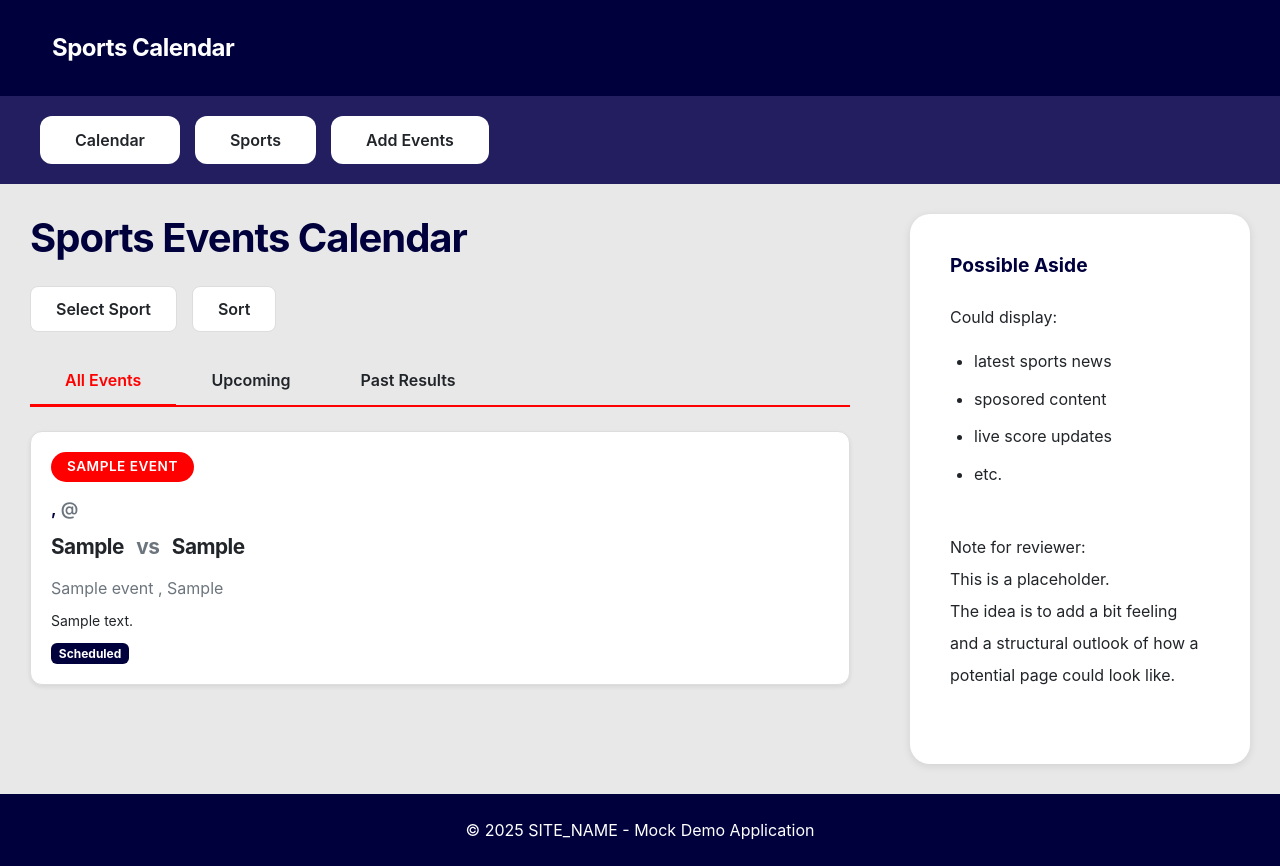
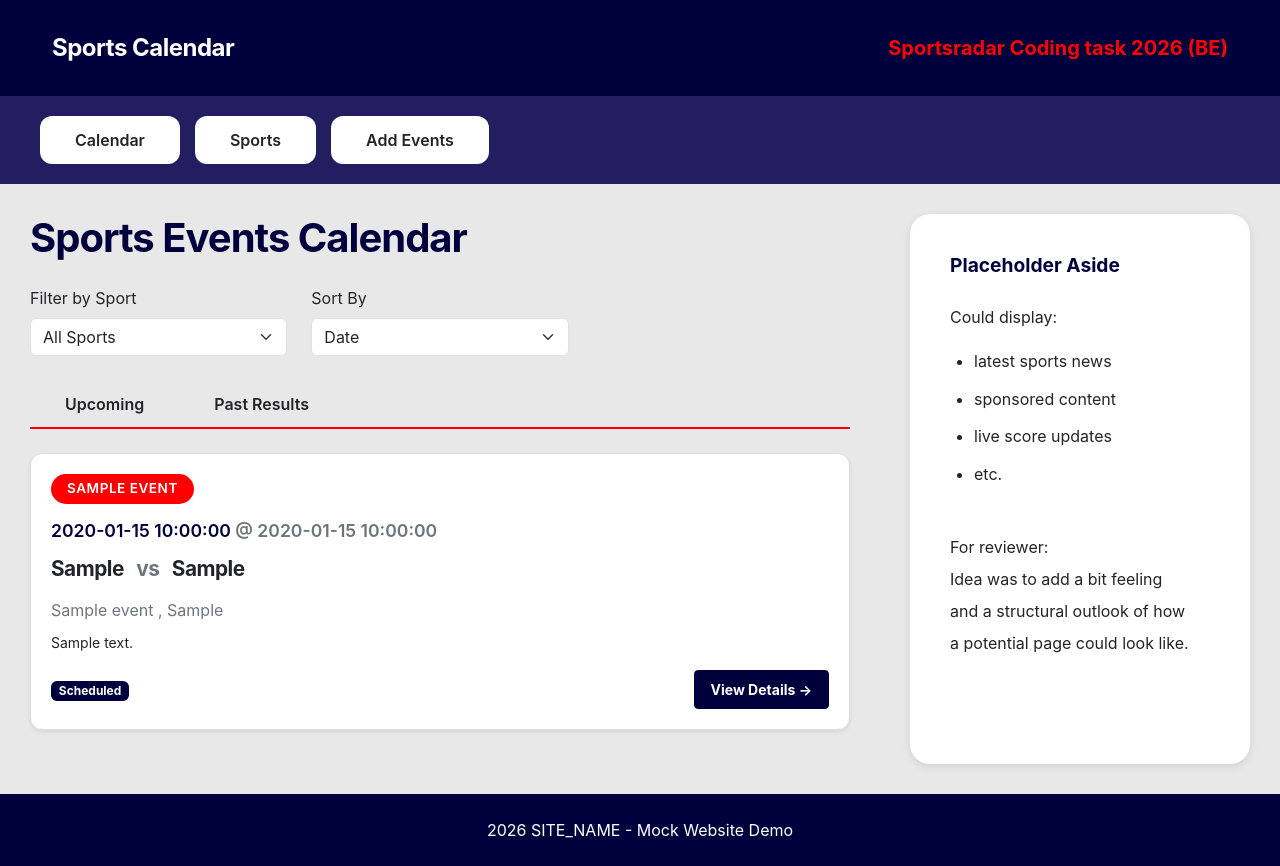
Before and after one commit to Karri6/Sportsradar, a PHP site: template www/templates/calendar.php in a window 1280 px wide. Run offline with PHP 8.4, Linux system fonts and the light colour scheme; the template is opened without the code that fills it: most values are stand-ins (such as "Sample title", 1, 10 or a date in 2020); data that the repository does not hold is empty; some libraries are stand-ins or nearby versions.

Commit message:
Update main view elements

```diff
--- a/www/templates/calendar.php
+++ b/www/templates/calendar.php
@@ -3,28 +3,38 @@
     <div class="events-section">
         <h1 class="mb-4">Sports Events Calendar</h1>
 
-        <div class="filter-buttons mb-4">
-            <button class="filter-btn" onclick="alert('Select Sport filter - functionality to be implemented')">
-                Select Sport
-            </button>
-            <button class="filter-btn" onclick="alert('Sort filter - functionality to be implemented')">
-                Sort
-            </button>
+        <!-- Filter and Sort Controls -->
+        <div class="row mb-4">
+            <div class="col-md-4">
+                <label for="sportFilter" class="form-label">Filter by Sport</label>
+                <select id="sportFilter" class="form-select" onchange="applyFilters()">
+                    <option value="">All Sports</option>
+                    <?php foreach ($sports as $sport): ?>
+                        <option value="<?php echo $sport['sport_id']; ?>"
+                            <?php echo ($currentSport == $sport['sport_id']) ? 'selected' : ''; ?>>
+                            <?php echo htmlspecialchars($sport['name']); ?>
+                        </option>
+                    <?php endforeach; ?>
+                </select>
+            </div>
+            <div class="col-md-4">
+                <label for="sortBy" class="form-label">Sort By</label>
+                <select id="sortBy" class="form-select" onchange="applyFilters()">
+                    <option value="date" <?php echo ($currentSort == 'date') ? 'selected' : ''; ?>>Date</option>
+                    <option value="sport" <?php echo ($currentSort == 'sport') ? 'selected' : ''; ?>>Sport</option>
+                </select>
+            </div>
         </div>
 
         <!-- Navigation tabs -->
         <ul class="nav nav-tabs mb-4">
             <li class="nav-item">
-                <a class="nav-link <?php echo (!isset($_GET['view']) || $_GET['view'] == 'all') ? 'active' : ''; ?>"
-                   href="index.php?page=calendar&view=all">All Events</a>
+                <a class="nav-link <?php echo ($currentView == 'upcoming') ? 'active' : ''; ?>"
+                   href="<?php echo buildUrl('calendar', ['view' => 'upcoming', 'sport' => $currentSport, 'sort' => $currentSort]); ?>">Upcoming</a>
             </li>
             <li class="nav-item">
-                <a class="nav-link <?php echo (isset($_GET['view']) && $_GET['view'] == 'upcoming') ? 'active' : ''; ?>"
-                   href="index.php?page=calendar&view=upcoming">Upcoming</a>
-            </li>
-            <li class="nav-item">
-                <a class="nav-link <?php echo (isset($_GET['view']) && $_GET['view'] == 'past') ? 'active' : ''; ?>"
-                   href="index.php?page=calendar&view=past">Past Results</a>
+                <a class="nav-link <?php echo ($currentView == 'past') ? 'active' : ''; ?>"
+                   href="<?php echo buildUrl('calendar', ['view' => 'past', 'sport' => $currentSport, 'sort' => $currentSort]); ?>">Past Results</a>
             </li>
         </ul>
 
@@ -41,8 +51,8 @@
 
                         <!-- Date and time -->
                         <h5 class="card-title mt-3">
-                            <?php echo getDayOfWeek($event['event_date']) . ', ' . formatDate($event['event_date']); ?>
-                            <span class="text-muted"> @ <?php echo formatTime($event['event_time']); ?></span>
+                            <?php echo $event['formatted_date']; ?>
+                            <span class="text-muted"> @ <?php echo $event['formatted_time']; ?></span>
                         </h5>
 
                         <!-- Teams -->
@@ -76,6 +86,8 @@
                         <?php endif; ?>
 
                         <!-- Winner badge for completed events -->
+                        <div class="d-flex justify-content-between align-items-center mt-3">
+                            <div>
                                 <?php if ($event['status'] == 'completed' && !empty($event['winner_name'])): ?>
                                     <span class="badge bg-success">Winner: <?php echo htmlspecialchars($event['winner_name']); ?></span>
                                 <?php elseif ($event['status'] == 'completed' && empty($event['winner_name'])): ?>
@@ -83,6 +95,15 @@
                                 <?php else: ?>
                                     <span class="badge bg-info">Scheduled</span>
                                 <?php endif; ?>
+                            </div>
+                            <div>
+                                <a href="index.php?page=event&event_id=<?php echo $event['event_id']; ?>"
+                                   class="btn btn-sm btn-primary"
+                                   style="background-color: var(--sr-dark-blue); border-color: var(--sr-dark-blue); font-weight: 700; padding: 0.5rem 1rem;">
+                                    View Details →
+                                </a>
+                            </div>
+                        </div>
                     </div>
                 <?php endforeach; ?>
             </div>
@@ -92,21 +113,25 @@
     <!-- Sidebar -->
     <div class="sidebar-section">
         <div class="sidebar-card">
-            <h3>Possible Aside</h3>
+            <h3>Placeholder Aside</h3>
             <p>Could display:
                 <ul>
                     <li>latest sports news</li>
-                    <li>sposored content</li>
+                    <li>sponsored content</li>
                     <li>live score updates</li>
                     <li>etc.</li>
                 </ul>
             </p>
 
             <p>
-                Note for reviewer:<br>
-                This is a placeholder.<br>
-                The idea is to add a bit feeling and a structural outlook of how a potential page could look like.
+                For reviewer:<br>
+                Idea was to add a bit feeling<br>
+                and a structural outlook of how<br>
+                 a potential page could look like.
             </p>
         </div>
     </div>
 </div>
+
+<!-- Load calendar JavaScript -->
+<script src="js/calendar.js"></script>
--- a/www/templates/footer.php
+++ b/www/templates/footer.php
@@ -2,7 +2,7 @@
 
     <footer class="text-center">
         <div class="container-fluid">
-            <p class="mb-0">&copy; 2025 <?php echo SITE_NAME; ?> - Mock Demo Application</p>
+            <p class="mb-0">2026 <?php echo SITE_NAME; ?> - Mock Website Demo</p>
         </div>
     </footer>
 
--- a/www/templates/header.php
+++ b/www/templates/header.php
@@ -18,6 +18,9 @@
             <a class="navbar-brand" href="index.php">
                 Sports Calendar
             </a>
+            <span class="navbar-text ms-auto" style="color: var(--sr-red); font-size: 1.25rem; font-weight: bold;">
+                Sportsradar Coding task 2026 (BE)
+            </span>
         </div>
     </nav>
 
```
Lines whose indentation alone changed are shown as unchanged.
